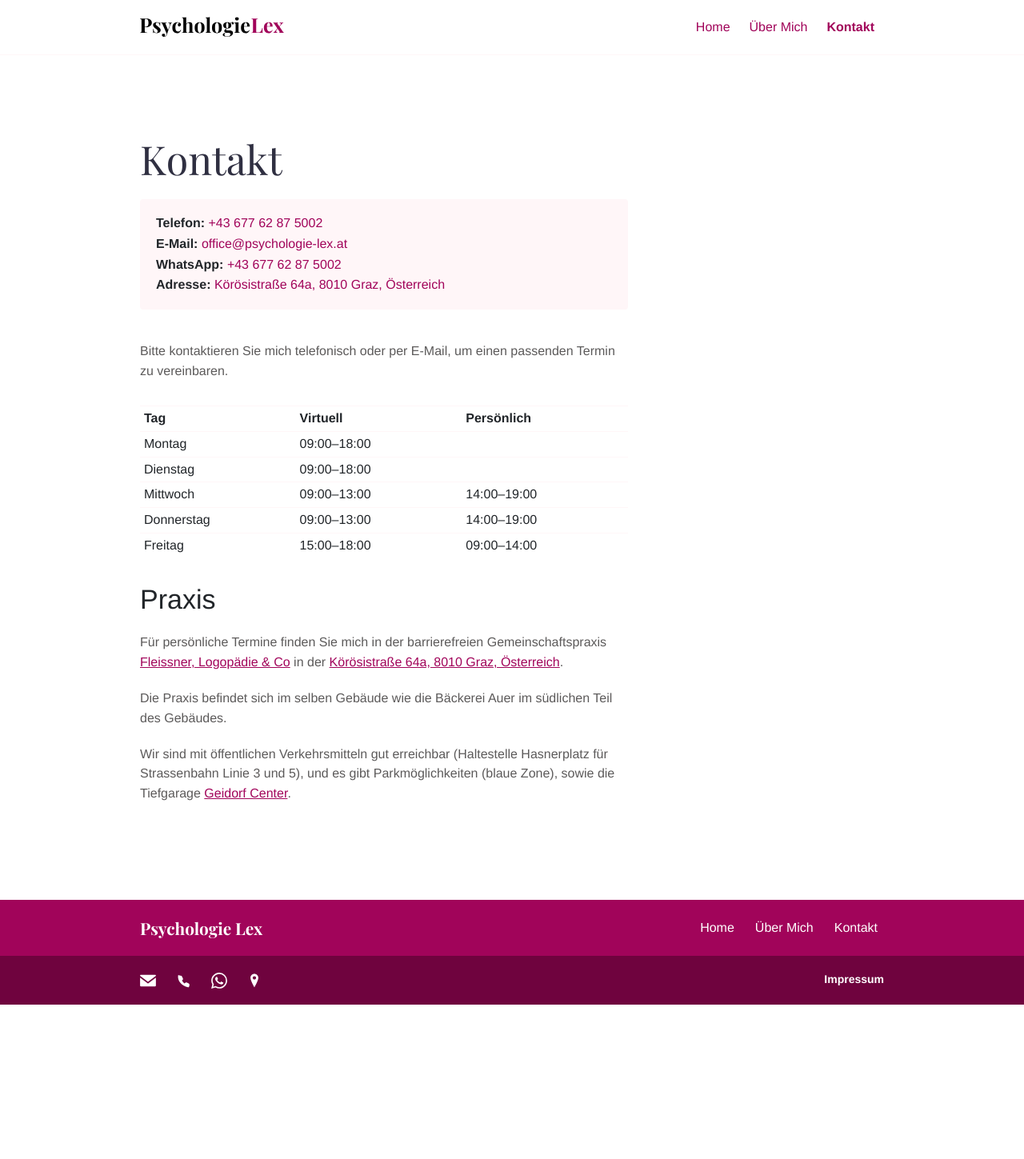
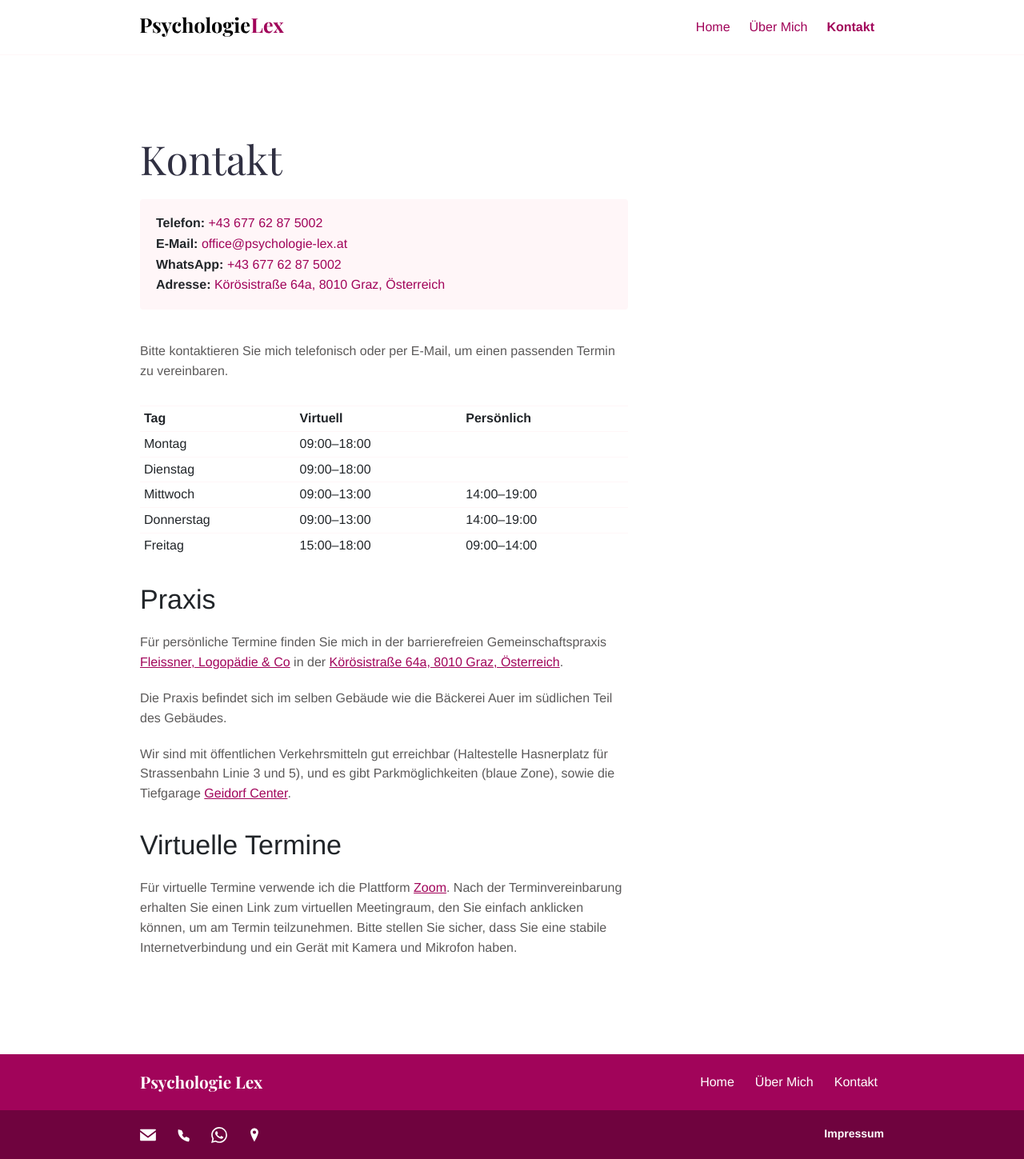
Before and after one commit to psychologie-lex/psychologie-lex.github.io, a Jekyll site: the page built from contact.md, in a window 1280 px wide. Shown: the whole page at 80% size. Built offline with Jekyll 4.4.1, drawn with Linux system fonts in a browser that asks for light colours; before the commit the page ends 1256 px from its top, so only the background shows below that.

Commit message:
adding virutal meeting info

```diff
--- a/contact.md
+++ b/contact.md
@@ -21,3 +21,7 @@ Für persönliche Termine finden Sie mich in der barrierefreien Gemeinschaftspra
 Die Praxis befindet sich im selben Gebäude wie die Bäckerei Auer im südlichen Teil des Gebäudes.
 
 Wir sind mit öffentlichen Verkehrsmitteln gut erreichbar (Haltestelle Hasnerplatz für Strassenbahn Linie 3 und 5), und es gibt Parkmöglichkeiten (blaue Zone), sowie die Tiefgarage [Geidorf Center](https://maps.app.goo.gl/nbGxSA6qYUnCnvAH6).
+
+# Virtuelle Termine
+
+Für virtuelle Termine verwende ich die Plattform [Zoom](https://zoom.us/). Nach der Terminvereinbarung erhalten Sie einen Link zum virtuellen Meetingraum, den Sie einfach anklicken können, um am Termin teilzunehmen. Bitte stellen Sie sicher, dass Sie eine stabile Internetverbindung und ein Gerät mit Kamera und Mikrofon haben.
```
